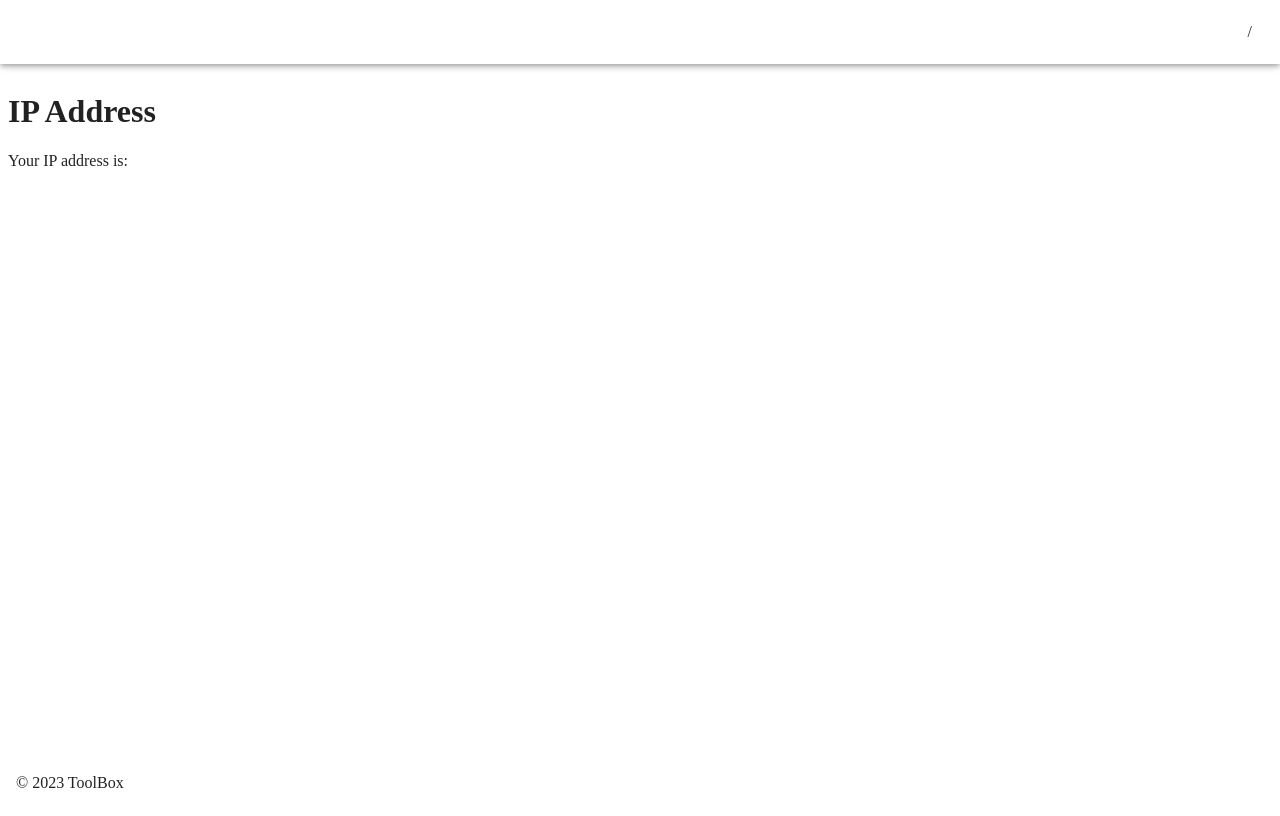
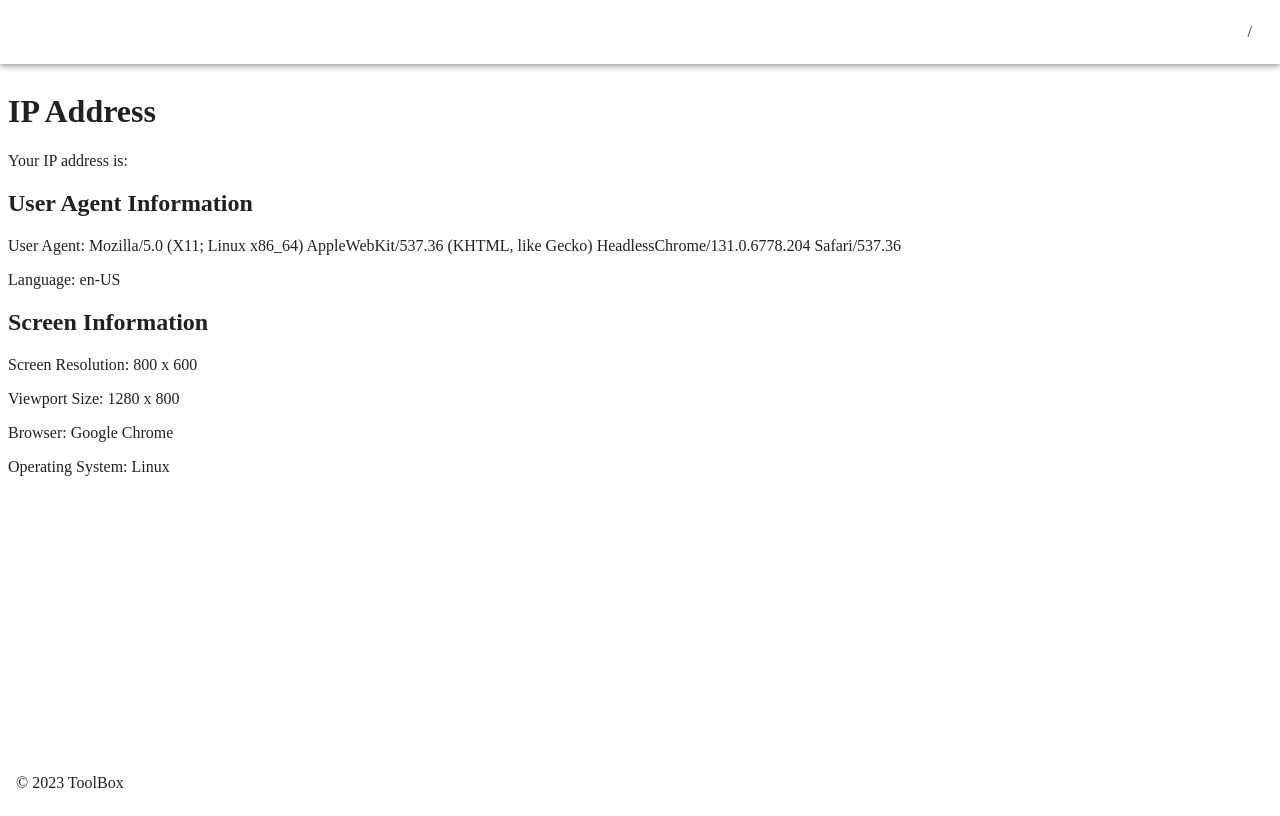
Before and after one commit to foresukecom/toolbox, a Vue app: page /ip-address in a window 1280 px wide. Built offline with nearby package versions, Linux system fonts and the light colour scheme; no server answers.

Commit message:
feat: アクセス元情報を追加

```diff
--- a/src/views/IpAddress.vue
+++ b/src/views/IpAddress.vue
@@ -2,6 +2,16 @@
   <div>
     <h1>IP Address</h1>
     <p>Your IP address is: {{ ipAddress }}</p>
+    <h2>User Agent Information</h2>
+    <p>User Agent: {{ userAgent }}</p>
+    <p>Language: {{ language }}</p>
+    <h2>Screen Information</h2>
+    <p>Screen Resolution: {{ screenWidth }} x {{ screenHeight }}</p>
+    <p>Viewport Size: {{ viewportWidth }} x {{ viewportHeight }}</p>
+
+    <p>Browser: {{ browser }}</p>
+    <p>Operating System: {{ os }}</p>
+
   </div>
 </template>
 
@@ -10,9 +20,60 @@ export default {
   data() {
     return {
       ipAddress: '',
+      userAgent: navigator.userAgent,
+      language: '',
+      screenWidth: 0,
+      screenHeight: 0,
+      viewportWidth: 0,
+      viewportHeight: 0
     };
   },
+  methods: {
+    parseUserAgent() {
+      const userAgent = navigator.userAgent;
+      let browser = 'Unknown Browser';
+      let os = 'Unknown OS';
+
+      // ブラウザの判定
+      if (userAgent.includes('Chrome')) {
+        browser = 'Google Chrome';
+      } else if (userAgent.includes('Firefox')) {
+        browser = 'Mozilla Firefox';
+      } else if (userAgent.includes('Safari')) {
+        browser = 'Apple Safari';
+      } else if (userAgent.includes('MSIE') || userAgent.includes('Trident')) {
+        browser = 'Internet Explorer';
+      } else if (userAgent.includes('Edge')) {
+        browser = 'Microsoft Edge';
+      } else if (userAgent.includes('Opera')) {
+        browser = 'Opera';
+      }
+
+      // OSの判定
+      if (userAgent.includes('Win')) {
+        os = 'Windows';
+      } else if (userAgent.includes('Mac')) {
+        os = 'macOS';
+      } else if (userAgent.includes('Linux')) {
+        os = 'Linux';
+      } else if (userAgent.includes('Android')) {
+        os = 'Android';
+      } else if (userAgent.includes('iPhone') || userAgent.includes('iPad')) {
+        os = 'iOS';
+      }
+      return { browser, os };
+    }
+  },
   async mounted() {
+    this.userAgent = navigator.userAgent;
+    this.language = navigator.language;
+    this.screenWidth = window.screen.width;
+    this.screenHeight = window.screen.height;
+    this.viewportWidth = window.innerWidth;
+    this.viewportHeight = window.innerHeight;
+    const { browser, os } = this.parseUserAgent();
+    this.browser = browser;
+    this.os = os;
     try {
       const response = await fetch('https://api.ipify.org?format=json');
       const data = await response.json();
```
